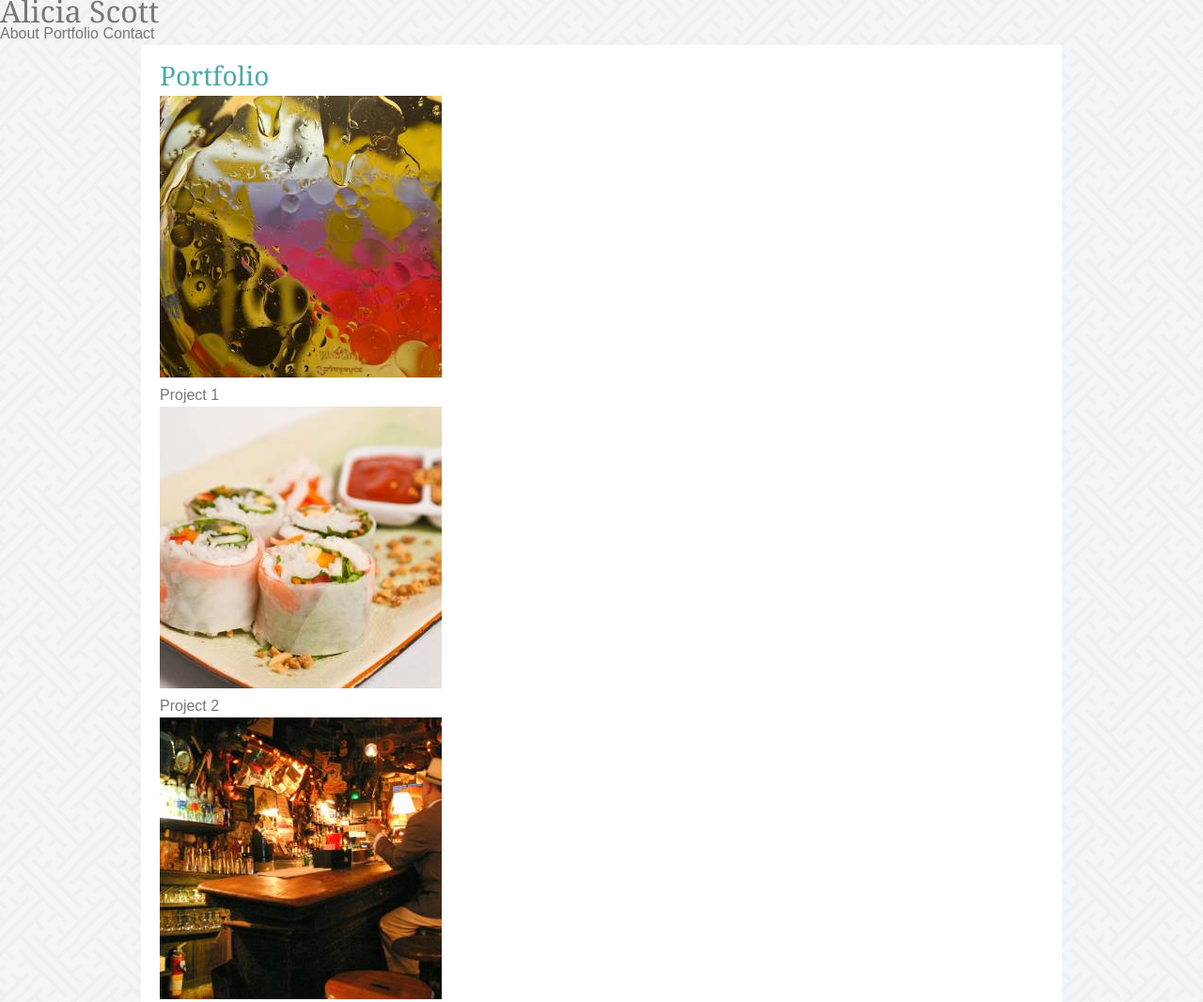
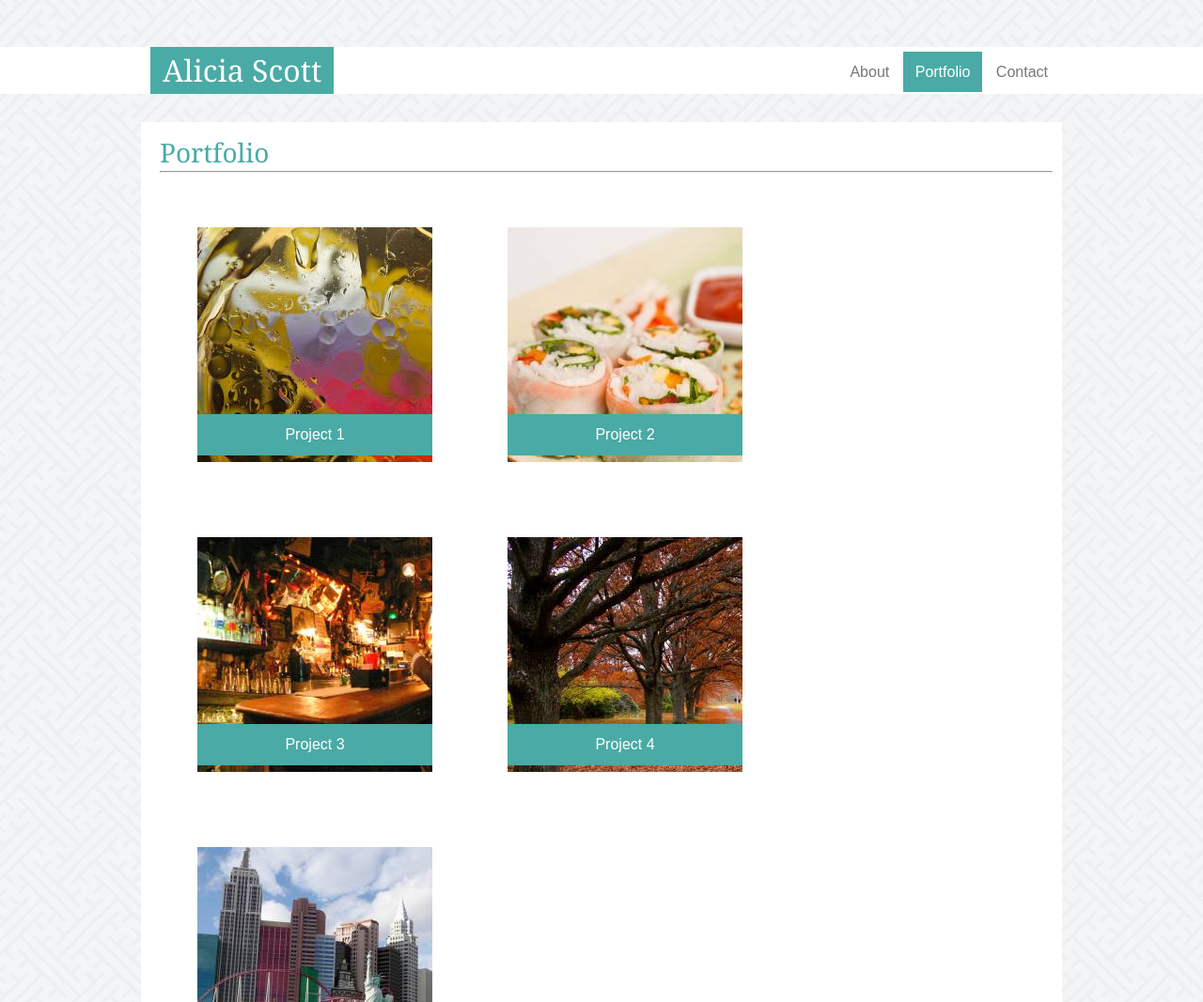
Before and after one commit to avscott562/Basic-Portfolio, a plain HTML site: page portfolio.html in a window 1280 px wide. Shown: the top 1067 px of the page at 94% size. Drawn offline with Linux system fonts and the light colour scheme.

Commit message:
add css for portfolio.html and added nav bar highlight for current page.

```diff
--- a/assets/css/style.css
+++ b/assets/css/style.css
@@ -30,11 +30,7 @@ h2 {
     border-color: #cccccc;
 }
 
-.name, .navBar {
-
-}
-
-.name, #submit {
+.name, #submit, h4, .select {
     color: white;
     background-color: #4aaaa5;
 }
@@ -54,6 +50,14 @@ h2 {
 .navLink {
     color: #777777;
     text-decoration: none;
+    margin: 5px;
+}
+
+.select {
+    color: white;
+    text-align: center;
+    width: max-content;
+    padding: 13px;
 }
 
 .main, .headerContent {
@@ -91,16 +95,43 @@ hr {
     padding: 0;
 }
 
-.info {
-
+.firstSample, .secondSample, .thirdSample, .fourthSample, .fifthSample {
+    float: left;
+    margin: 40px;
 }
 
 .sample {
+    position: relative;
+    width: 250px;
+    height: 250px;
+}
 
+.firstSample {
+    background-image: url("../images/proj1.jpg");
+}
+
+.secondSample {
+    background-image: url("../images/proj2.jpg");
+}
+
+.thirdSample {
+    background-image: url("../images/proj3.jpg");
+}
+.fourthSample {
+    background-image: url("../images/proj4.jpg");
+}
+.fifthSample {
+    background-image: url("../images/proj5.jpg");
 }
 
 h4 {
-
+    text-align: center;
+    position: absolute;
+    width: 230px;
+    bottom: 7px;
+    margin: 0;
+    padding: 10px;
+    z-index: 1;
 }
 
 input {
@@ -116,18 +147,6 @@ input[type=submit] {
     width: max-content;
 }
 
-#contactName{
-
-}
-
-#contactEmail{
-
-}
-
-#contactMessage{
-
-}
-
 .messageBox {
     height: 200px;
 }
@@ -141,8 +160,9 @@ footer {
     clear: both;
     overflow: auto;
     text-align: center;
+    color: #948888;
     background-color: #666666;
-    border-top: #4aaaa5 solid 10px;
+    border-top: #4aaaa5 solid 8px;
     width: 100%;
     height: 50px;
 }
--- a/portfolio.html
+++ b/portfolio.html
@@ -8,41 +8,39 @@
     </head>
 
     <body>
-        <header id="header">
-            <h1 id="name">Alicia Scott</h1>
-            <nav id="navBar">
-                <a class="navLink" href="index.html">About</a>
-                <a class="navLink" href="portfolio.html">Portfolio</a>
-                <a class="navLink" href="contact.html">Contact</a>
-            </nav>
+        <header class="header">
+            <div class="headerContent">
+                <h1 class="name">Alicia Scott</h1>
+                <nav class="navBar">
+                    <a class="navLink" href="index.html">About</a>
+                    <a class="navLink select" href="portfolio.html">Portfolio</a>
+                    <a class="navLink" href="contact.html">Contact</a>
+                </nav>
+            </div>
         </header>
 
         <section class="main">
             <h2>Portfolio</h2>
+            <hr>
             <div class="mainContent">
-                <div>
-                    <img class="sample" src="assets/images/proj1.jpg" alt="project1">
+                <div class="firstSample sample">
                     <h4>Project 1</h4>
                 </div>
-                <div>
-                    <img class="sample" src="assets/images/proj2.jpg" alt="project2">
+                <div class="secondSample sample">
                     <h4>Project 2</h4>
                 </div>
-                <div>
-                    <img class="sample" src="assets/images/proj3.jpg" alt="project3">
+                <div class="thirdSample sample">
                     <h4>Project 3</h4>
                 </div>
-                <div>
-                    <img class="sample" src="assets/images/proj4.jpg" alt="project4">
+                <div class="fourthSample sample">
                     <h4>Project 4</h4>
                 </div>
-                <div>
-                    <img class="sample" src="assets/images/proj5.jpg" alt="project5">
+                <div class="fifthSample sample">
                     <h4>Project 5</h4>
                 </div>
             </div>
         </section>
 
-        <footer></footer>
+        <footer>Copyright</footer>
     </body>
 </html>
```
Also changed, not shown: contact.html (+2 -2 lines), index.html (+1 -1 lines).
